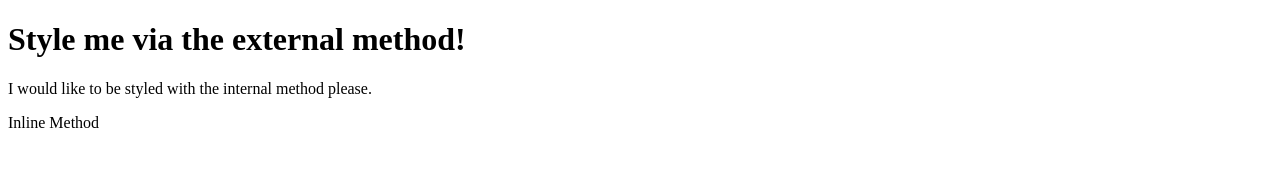
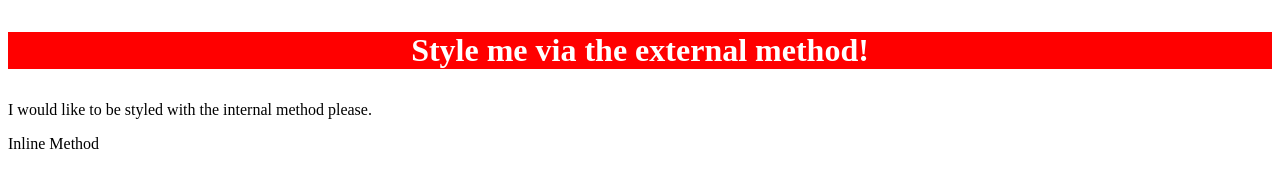
Before and after one commit to camdentbrown272/git_test, a plain HTML site: page html-boilerplate/index.html in a window 1280 px wide. Drawn offline with Linux system fonts and the light colour scheme.

Commit message:
Fixed the header not working bug
The header wasn't loading the css styles I was
assigning it. I'm not totally sure what happened
but when I changed the class name to "first" from
"header" it loaded properly.

```diff
--- a/html-boilerplate/index.html
+++ b/html-boilerplate/index.html
@@ -10,8 +10,8 @@
 
 <body>
 
-  <div class="heading">
-    <h1>Style me via the external method!</h1>
+  <div class="first">
+    <p>Style me via the external method!</p>
   </div>
 
 
--- a/html-boilerplate/styles.css
+++ b/html-boilerplate/styles.css
@@ -2,8 +2,10 @@ body {
   background-color: white;
 }
 
-.header {
+.first {
   color: white;
   background-color: red;
   text-align: center;
+  font-size: 32px;
+  font-weight: bold;
 }
```
Also changed, not shown: html-boilerplate/new_list.html (+1 -1 lines).
